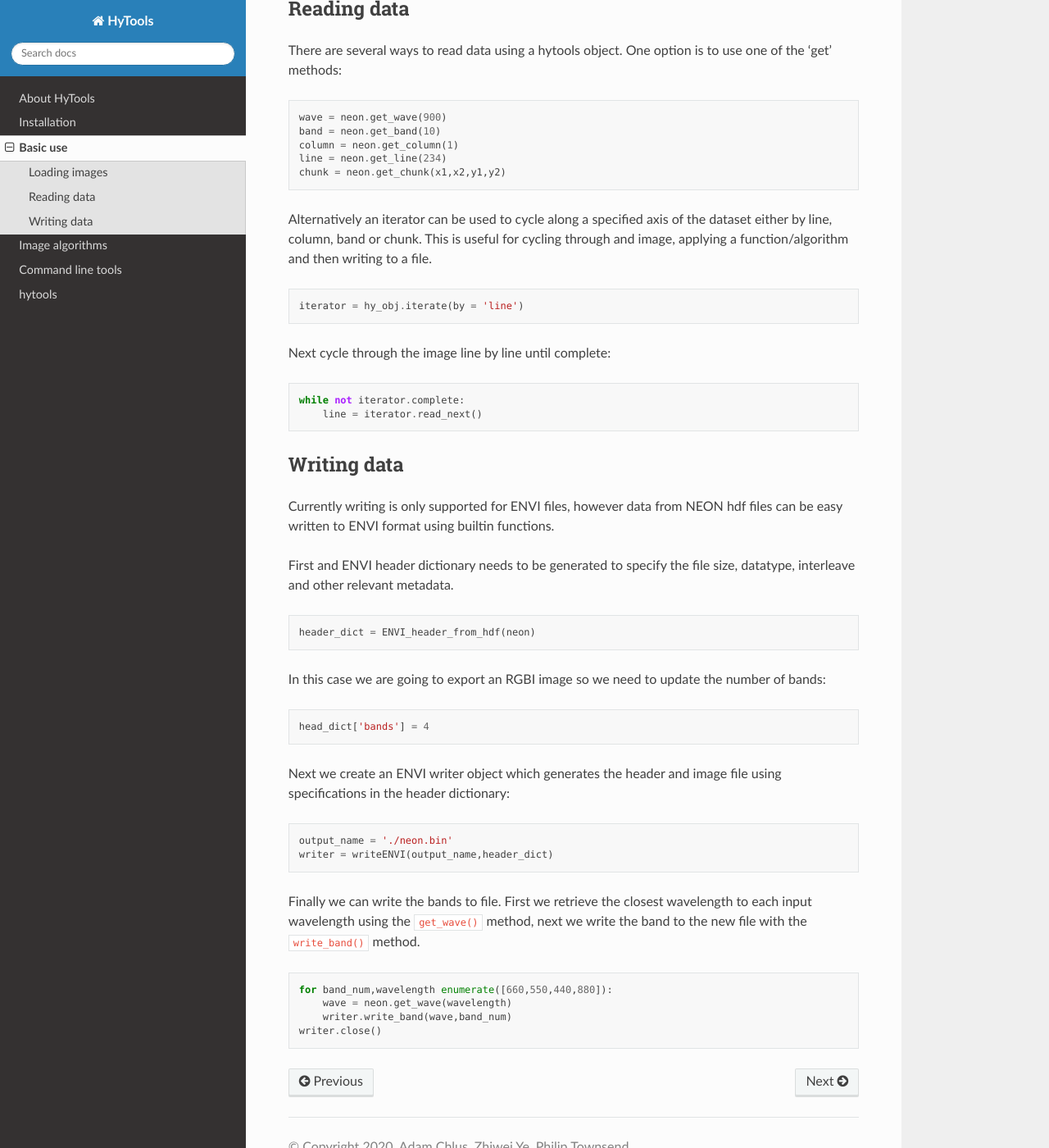
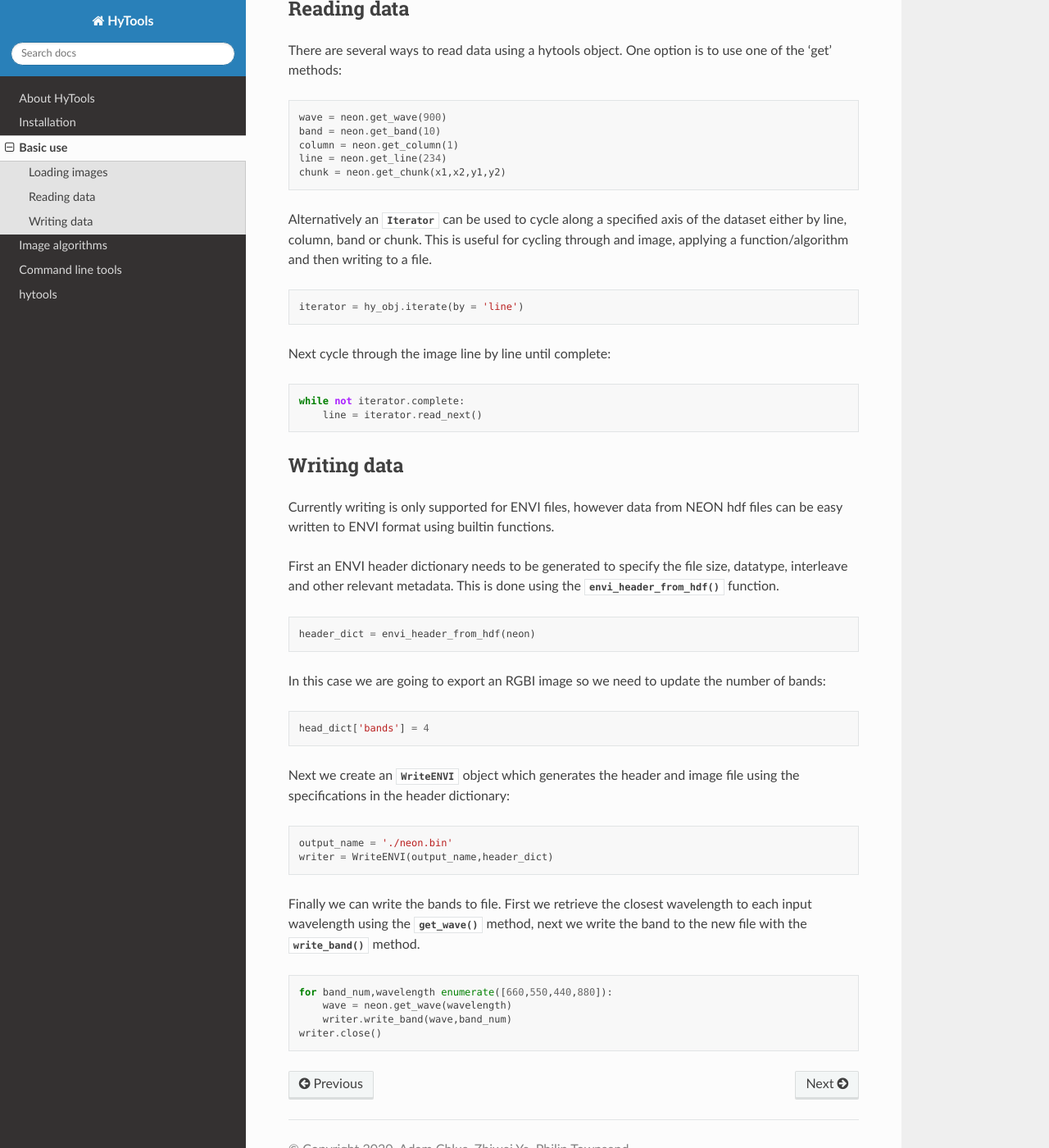
Before and after one commit to EnSpec/hytools, a Sphinx documentation site: the page built from docs/source/basics.rst, in a window 1280 px wide and 1400 px high, scrolled down 471 px. Shown: the whole window at 82% size. Built offline with Sphinx 7.4.7 and the Read the Docs theme 2.0.0, drawn with Linux system fonts in a browser that asks for light colours; some of the changed text lies outside the part shown.

Commit message:
Docs update

```diff
--- a/docs/source/basics.rst
+++ b/docs/source/basics.rst
@@ -16,7 +16,7 @@ and NEON AOP HDF files.
    import hytools as ht
 
    #Load an ENVI file
-   envi = ht.open_envi('envi_file.bin')
+   envi = ht.open_envi('./envi_file.bin')
    envi.load_data()
 
    #Load an NEON HDF image
@@ -59,15 +59,17 @@ Next cycle through the image line by line until complete:
 Writing data
 ============
 
-Currently writing is only supported for ENVI files, however data from NEON hdf
-files can be easy written to ENVI format using builtin functions.
+Currently writing is only supported for ENVI files, however data from
+NEON hdf files can be easy written to ENVI format using builtin
+functions.
 
-First and ENVI header dictionary needs to be generated to specify the
-file size, datatype, interleave and other relevant metadata.
+First an ENVI header dictionary needs to be generated to specify the
+file size, datatype, interleave and other relevant metadata. This is
+done using the :func:`~hytools.io.envi.envi_header_from_hdf` function.
 
 .. code-block:: python
 
-    header_dict = ENVI_header_from_hdf(neon)
+    header_dict = envi_header_from_hdf(neon)
 
 In this case we are going to export an RGBI image so we need to update
 the number of bands:
@@ -76,17 +78,20 @@ the number of bands:
 
    head_dict['bands'] = 4
 
-Next we create an ENVI writer object which generates the header and image file
-using specifications in the header dictionary:
+Next we create an :class:`~hytools.io.envi.WriteENVI` object which
+generates the header and image file using the specifications in the
+header dictionary:
 
 .. code-block:: python
 
     output_name = './neon.bin'
-    writer = writeENVI(output_name,header_dict)
+    writer = WriteENVI(output_name,header_dict)
 
 Finally we can write the bands to file. First we retrieve the closest
-wavelength to each input wavelength using the ``get_wave()`` method, next
-we write the band to the new file with the ``write_band()`` method.
+wavelength to each input wavelength using the
+:meth:`~hytools.base.HyTools.get_wave` method, next we write the band
+to the new file with the :meth:`~hytools.io.envi.WriteENVI.write_band`
+method.
 
 .. code-block:: python
 
```
Also changed, not shown: other parts of docs/source/basics.rst (+1 -1 lines).
